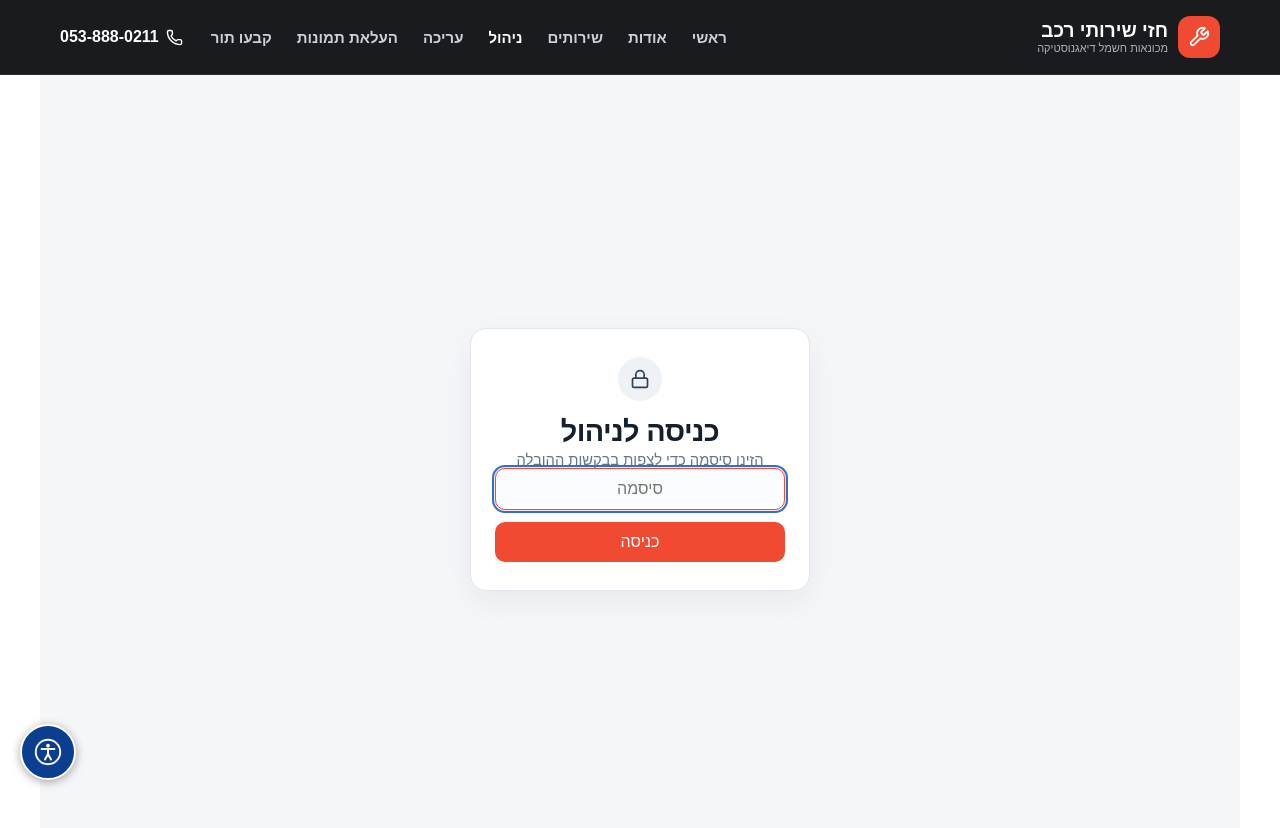
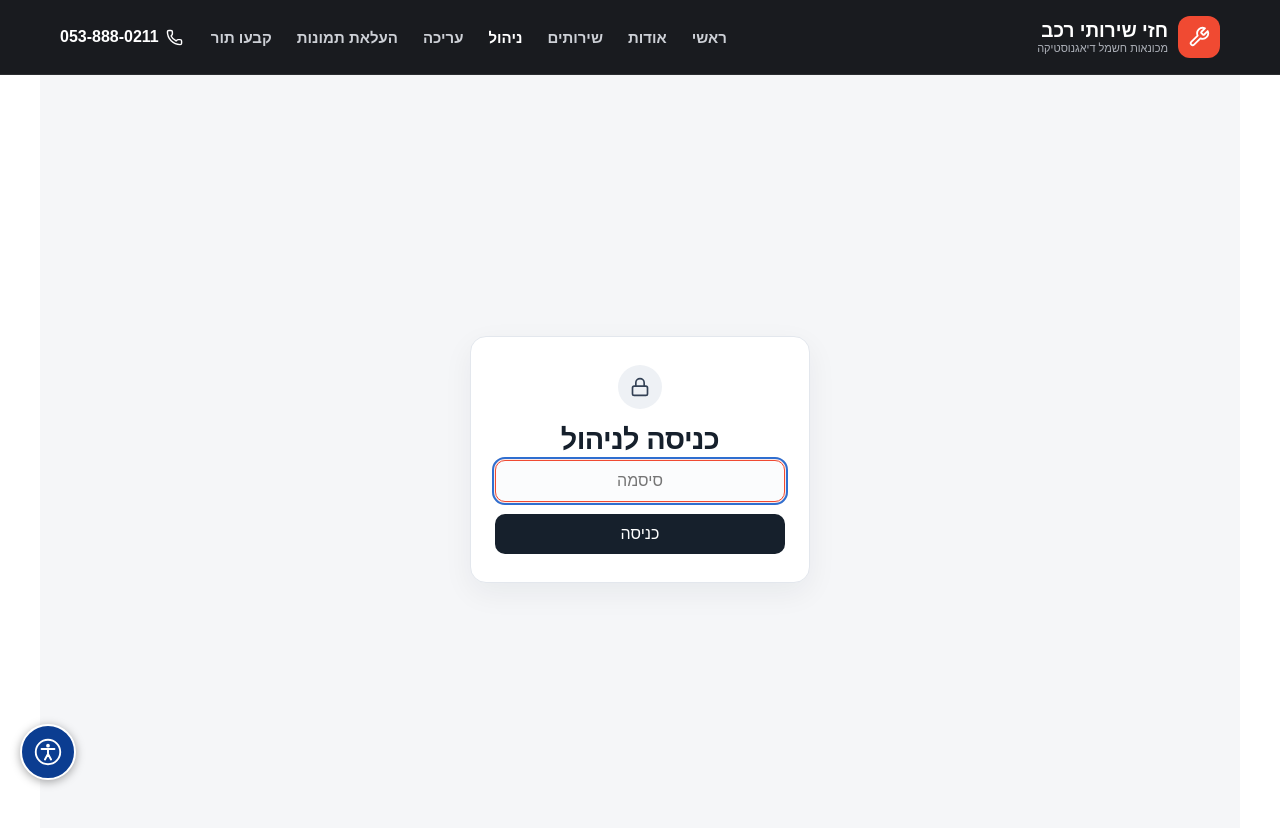
Before and after one commit to MrBennySolomon/garage-react-demo, a React (Vite) app: page /admin in a window 1280 px wide. Shown: the top 828 px of the page. Built offline with nearby package versions, Linux system fonts and the light colour scheme.

Commit message:
.btn-primary fix

```diff
--- a/src/components/ImageUploader.jsx
+++ b/src/components/ImageUploader.jsx
@@ -153,7 +153,7 @@
 
           {authError && <div className="login-error">{authError}</div>}
 
-          <button className="btn-primary" type="submit">
+          <button className="btn-primary1" type="submit">
             כניסה
           </button>
         </form>
--- a/src/data/Login.css
+++ b/src/data/Login.css
@@ -77,7 +77,7 @@
   margin-bottom: 12px;
 }
 
-.btn-primary {
+.btn-primary1 {
   width: 100%;
   font: inherit;
   font-weight: 600;
--- a/src/data/SiteConfigEditor.jsx
+++ b/src/data/SiteConfigEditor.jsx
@@ -188,7 +188,7 @@
 
           {authError && <div className="login-error">{authError}</div>}
 
-          <button className="btn-primary" type="submit">
+          <button className="btn-primary1" type="submit">
             כניסה
           </button>
         </form>
--- a/src/pages/Admin.jsx
+++ b/src/pages/Admin.jsx
@@ -199,7 +199,6 @@
           </div>
 
           <h1>כניסה לניהול</h1>
-          <p>הזינו סיסמה כדי לצפות בבקשות ההובלה</p>
 
           <input
             type="password"
@@ -211,7 +210,7 @@
 
           {authError && <div className="login-error">{authError}</div>}
 
-          <button className="btn-primary" type="submit">
+          <button className="btn-primary1" type="submit">
             כניסה
           </button>
         </form>
```
